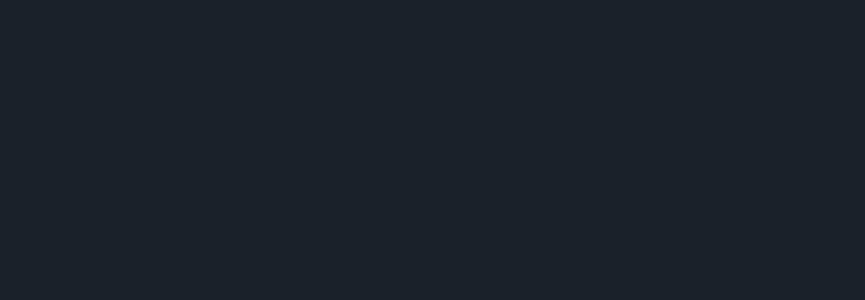
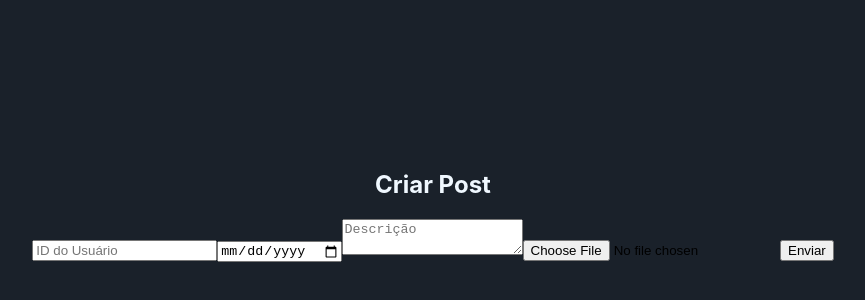
Before and after one commit to FatecFranca/DSM-G01-PI3-2024-1, a React (Create React App) app in the folder band_finder/front-end/: page /post in a window 1280 px wide. Before the commit this address had no page. Shown: the part 194-494 px from the top of the page, without its empty margins (207-1072 px from the left). Built offline with nearby package versions, Linux system fonts and the light colour scheme; the HTML template or start-up script is replaced by a standard one.

Commit message:
Criar Post

```diff
--- a/band_finder/front-end/src/pages/CriarPosts/index.js
+++ b/band_finder/front-end/src/pages/CriarPosts/index.js
@@ -0,0 +1,62 @@
+import React, { useState } from 'react';
+import axios from 'axios';
+
+const CriarPost = () => {
+    const [post, setPost] = useState({
+        usuario_id: '',
+        data: '',
+        descricao: '',
+        midia: null // Inicialize midia como null para permitir a seleção de uma foto
+    });
+
+    const handleChange = (event) => {
+        const { name, value } = event.target;
+        setPost({ ...post, [name]: value });
+    };
+
+    const handleMidiaChange = (event) => {
+        const midia = event.target.files[0]; // Obtenha o arquivo de mídia (foto)
+        setPost({ ...post, midia });
+    };
+
+    const handleSubmit = async (event) => {
+        event.preventDefault();
+        try {
+            const formData = new FormData();
+            formData.append('usuario_id', post.usuario_id);
+            formData.append('data', post.data);
+            formData.append('descricao', post.descricao);
+            formData.append('midia', post.midia); // Adicione a foto ao FormData
+
+            const response = await axios.post('http://localhost:3000/posts', formData, {
+                headers: {
+                    'Content-Type': 'multipart/form-data' // Defina o cabeçalho para indicar que é um formulário de dados multipartes
+                }
+            });
+            console.log(response.data);
+            setPost({
+                usuario_id: '',
+                data: '',
+                descricao: '',
+                midia: null
+            });
+        } catch (error) {
+            console.error('Erro ao enviar post:', error);
+        }
+    };
+
+    return (
+        <div>
+            <h2>Criar Post</h2>
+            <form onSubmit={handleSubmit}>
+                <input type="text" name="usuario_id" value={post.usuario_id} onChange={handleChange} placeholder="ID do Usuário" required />
+                <input type="date" name="data" value={post.data} onChange={handleChange} required />
+                <textarea name="descricao" value={post.descricao} onChange={handleChange} placeholder="Descrição" required />
+                <input type="file" name="midia" onChange={handleMidiaChange} accept="image/*" required /> {/* Campo de entrada para a foto */}
+                <button type="submit">Enviar</button>
+            </form>
+        </div>
+    );
+};
+
+export default CriarPost;
--- a/band_finder/front-end/src/pages/Login/index.js
+++ b/band_finder/front-end/src/pages/Login/index.js
@@ -6,7 +6,6 @@ import styles from './Login.module.css';
 function Login() {
     return (
         <>
-        <Header/>
         <div className={styles.login}>
             <h2>Faça o Login no Band Finder</h2>
             <div className={styles.container}>
--- a/band_finder/front-end/src/routes.js
+++ b/band_finder/front-end/src/routes.js
@@ -3,6 +3,7 @@ import Home from './pages/Home';
 import Login from './pages/Login';
 import CadastroCliente from './pages/Cadastro-clientes';
 import CriarAnuncio from './pages/CriarAnuncio'
+import CriarPost from './pages/CriarPosts';
 
 function AppRoutes (){
     return(
@@ -12,6 +13,8 @@ function AppRoutes (){
             <Route path="/login" element={<Login/>} />
             <Route path="/cadastro" element={<CadastroCliente/>} />
             <Route path="/vendas" element={<CriarAnuncio/>} />
+            <Route path="/post" element={<CriarPost/>} />
+
         </Routes>
 
         </BrowserRouter>
```
